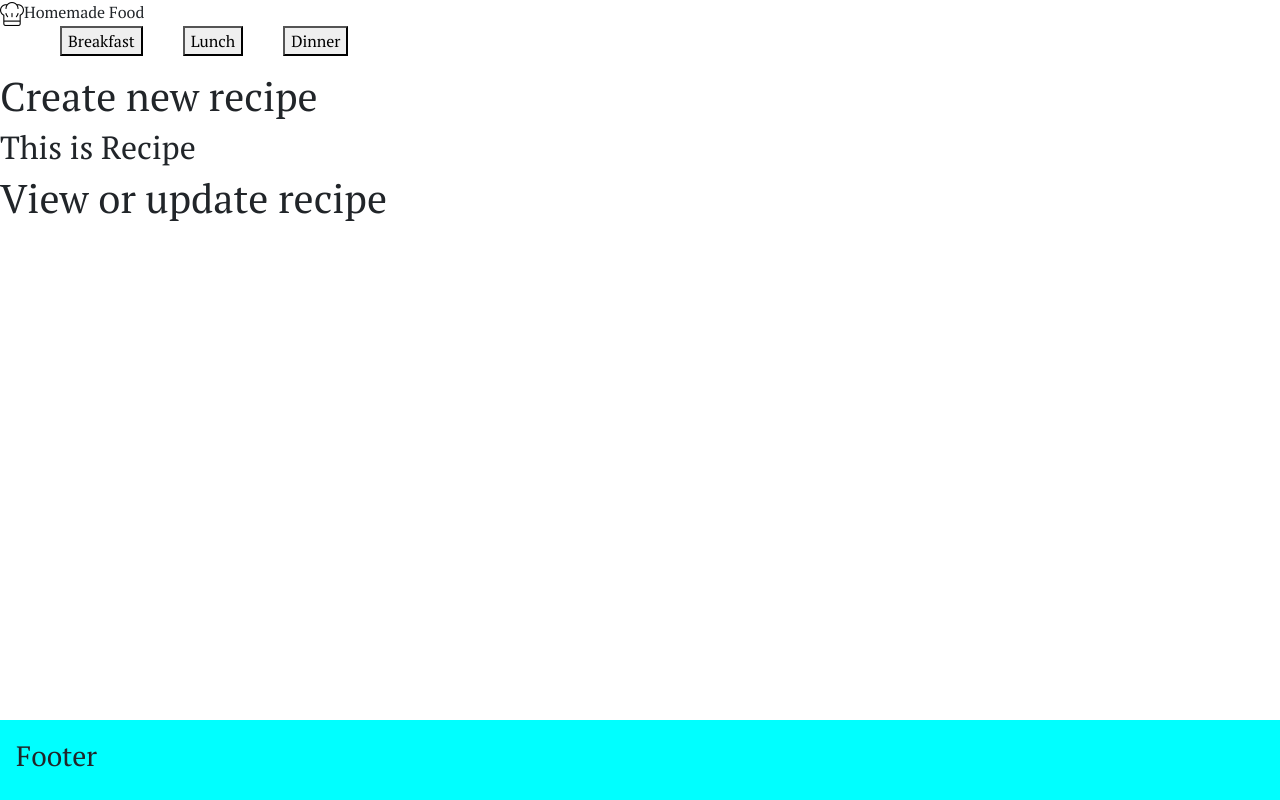
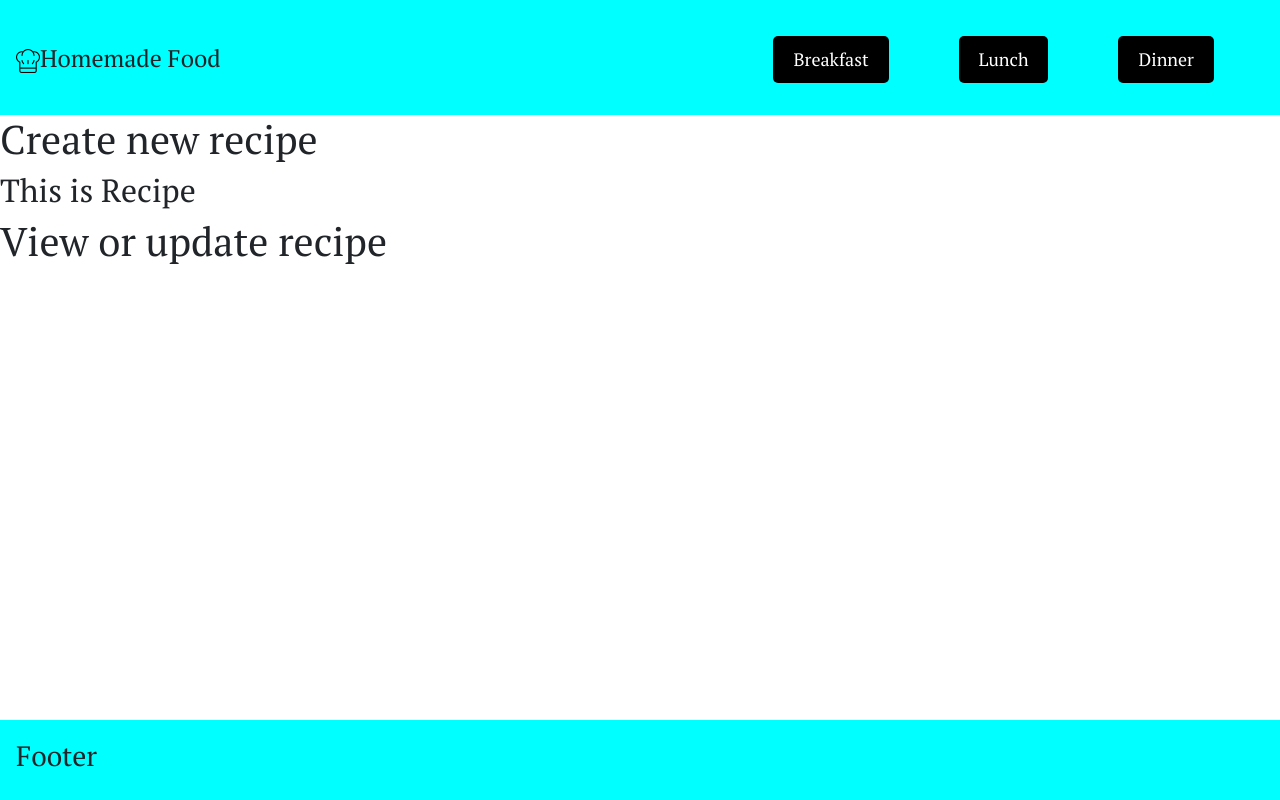
Before and after one commit to SvetlanaSurzhan/recipes-site, a React (Create React App) app in the folder ClientApp/: page / in a window 1280 px wide. Built offline with nearby package versions, Linux system fonts and the light colour scheme.

Commit message:
changed class Names

```diff
--- a/ClientApp/src/components/header/Header.css
+++ b/ClientApp/src/components/header/Header.css
@@ -6,37 +6,40 @@
 	font-family: 'PT Serif', serif;
 }
 
-.header{
+.header-container{
 	display: flex;
+	flex-direction: row;
 	justify-content: space-between;
 	align-items: center;
 	padding: 1em;
-	background-color: aqua ;
+	background-color: aqua;
+	max-height: 20vh;
 }
 
-.nav-menu{
-	font-size: large;
+.menu-item{
 	text-decoration: none;
 }
 
-.logo{
+.logo-item{
 	cursor: pointer;
 	font-size: x-large;
-	;
-
 }
 
 .filter-menu li{
 	display: inline-block;
-	padding: 0px 20px;
+	padding: 20px 50px 0px 20px;
 }
 
-button li{
+button{
 	font-weight: 500;
 	font-size: medium;
-	color: aliceblue;
+	color: white;
 	text-decoration: none;
-	background-color: darkslategray;
+	background-color: black;
 	border: none;
-	border-radius: 30px;
+	border-radius: 5px;
+	display: inline-block;
+	text-align: center;
+	padding: 10px 20px 10px 20px;
+	font-size: large;
 }
```
